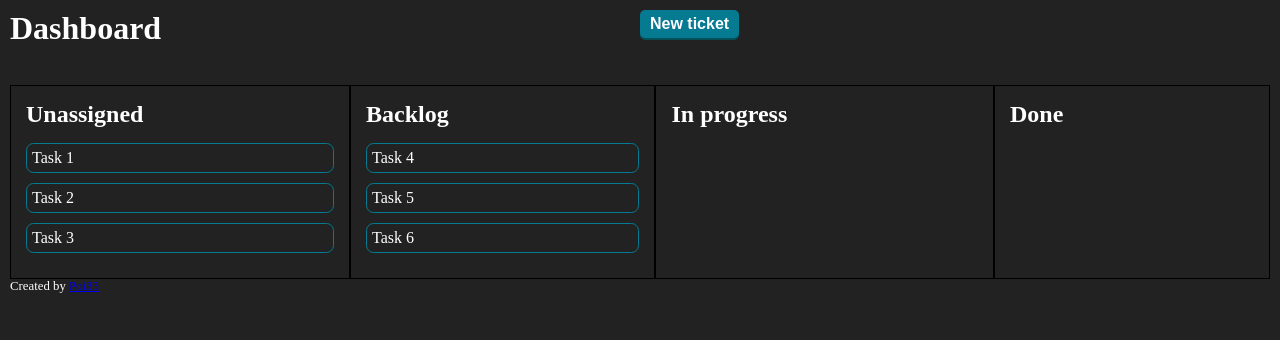
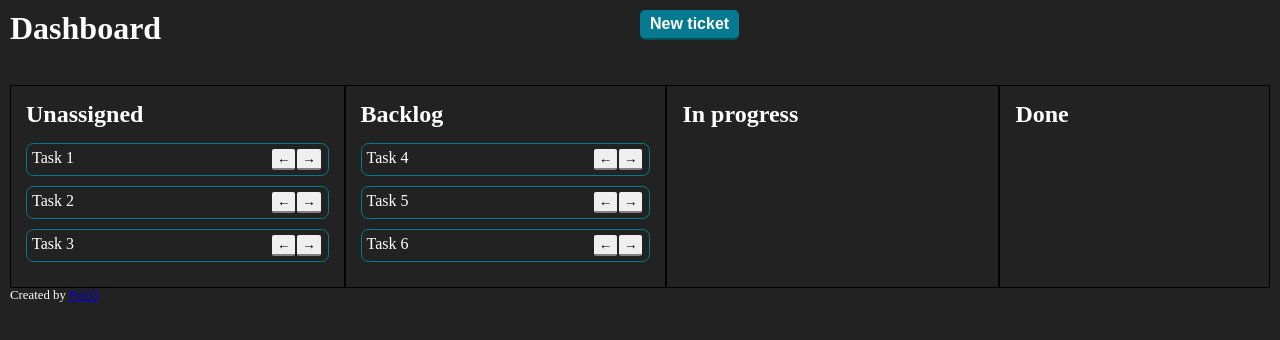
Before and after one commit to poi33/vue-project-board, a Vue app: page / in a window 1280 px wide. Shown: the top 340 px of the page. Built offline with nearby package versions, Linux system fonts and the light colour scheme.

Commit message:
Feature: change lane position Readme update Notes on next things to work on

```diff
--- a/src/App.vue
+++ b/src/App.vue
@@ -1,5 +1,5 @@
 <script setup lang="ts">
-import Dashboard from './components/dashboard.vue'
+    import Dashboard from './components/Dashboard.vue';
 
 function newTicket() {
     //Open new ticket modal
--- a/src/components/Dashboard.vue
+++ b/src/components/Dashboard.vue
@@ -1,64 +1,51 @@
 <script setup lang="ts">
     import { ref } from 'vue';
+    import json from '@/data/data.json';
+    import { directions, moveTicket, type Swimlane, type Item } from '@/dataHandling/swimlane';
 
-    const swimList = ref(getData());
+    const data = ref(getData());
+    const swimlanes: Swimlane[] | undefined = data?.value?.swimlanes;
+    const items: Item[] | undefined = data?.value?.items;
 
     function getData() {
-        // Preferably fetch data from database
+        // Should change this to fetch data from database.
+        // GraphQL? SQL?
 
-        return [
-            {
-                id: 1,
-                name: 'Unassigned',
-                items: [
-                    {
-                        id: 1,
-                        name: 'Task 1'
-                    },
-                    {
-                        id: 2,
-                        name: 'Task 2'
-                    },
-                    {
-                        id: 3,
-                        name: 'Task 3'
-                    }
-                ]
-            },
-            {
-                id: 2,
-                name: 'Backlog',
-                items: [
-                    {
-                        id: 4,
-                        name: 'Task 4'
-                    },
-                    {
-                        id: 5,
-                        name: 'Task 5'
-                    },
-                    {
-                        id: 6,
-                        name: 'Task 6'
-                    }
-                ]
-            },
-            {
-                name: 'In progress'
-            },
-            {
-                name: 'Done'
-            }
-        ]
+        if (json) {
+            return json;
+        }
+
+        console.error("No data found");
+        return null;
+    }
+
+    function getTicket(id: number) {
+        const item = items?.find((item: Item) => item.id === id);
+        if (!item) {
+            throw new Error(`No item found with id ${id}`);
+        }
+        return item;
     }
 </script>
 
 <template>
     <section class="overview">
-        <div class="swimlane" v-for="swimlane in swimList" :key="swimlane.id">
+        <div class="swimlane" v-if="swimlanes" v-for="swimlane in swimlanes" :key="swimlane.id">
             <h2>{{ swimlane.name }}</h2>
-            <ul class="swimlaneoverview" v-for="item in swimlane.items" :key="item.id">
-                <li class="ticket">{{ item.name }}</li>
+            <ul class="swimlaneoverview" v-if="swimlane && items" v-for="itemId in swimlane.items">
+                <li class="ticket" v-if="itemId" :key="itemId">
+                    <span>{{ getTicket(itemId)?.name }}</span>
+                    <div class="actions">
+                        <button
+                            class="btn"
+                            @click="moveTicket(swimlanes, items, itemId, swimlane.id, directions.left)"
+                            aria-label="Move left">&LeftArrow;</button>
+                        <button
+                            class="btn"
+                            @click="moveTicket(swimlanes, items, itemId, swimlane.id, directions.right)"
+                            aria-label="Move right">&RightArrow;</button>
+                    </div>
+                </li>
             </ul>
         </div>
     </section>
@@ -87,10 +74,24 @@
         }
     }
     .ticket {
+        display: flex;
         padding: 5px;
         border: 1px solid var(--ticket-color);
         border-radius: 7.5px;
         margin-bottom: 10px;
-        cursor: grab;
+
+        .actions {
+            flex-grow: 1;
+            display: flex;
+            justify-content: flex-end;
+
+            button {
+                padding: 2px 5px;
+                border: none;
+                border-bottom: 2px solid gray;
+                margin-right: 2px;
+                border-radius: 2px;
+            }
+        }
     }
 </style>
--- /dev/null
+++ b/src/data/data.json
@@ -0,0 +1,48 @@
+{
+    "swimlanes": [
+        {
+            "id": 1,
+            "name": "Unassigned",
+            "items": [1, 2, 3]
+        },
+        {
+            "id": 2,
+            "name": "Backlog",
+            "items": [4, 5, 6]
+        },
+        {
+            "id": 3,
+            "name": "In progress"
+        },
+        {
+            "id": 4,
+            "name": "Done"
+        }
+    ],
+    "items": [
+        {
+            "id": 1,
+            "name": "Task 1"
+        },
+        {
+            "id": 2,
+            "name": "Task 2"
+        },
+        {
+            "id": 3,
+            "name": "Task 3"
+        },
+        {
+            "id": 4,
+            "name": "Task 4"
+        },
+        {
+            "id": 5,
+            "name": "Task 5"
+        },
+        {
+            "id": 6,
+            "name": "Task 6"
+        }
+    ]
+}
--- /dev/null
+++ b/src/dataHandling/swimlane.ts
@@ -0,0 +1,169 @@
+export type Swimlane = {
+    id: number;
+    name: string;
+    items?: number[];
+}
+
+export type Item = {
+    id: number;
+    name: string;
+    description?: string;
+    status?: string;
+}
+
+export enum directions {
+    left,
+    right
+}
+
+export type Direction = directions.left | directions.right;
+
+/**
+ * Checks if a ticket can be moved on the current lane is possible to avoid a
+*  ticket moving causing errors.
+ */
+export function canMoveLane(allLanes: Swimlane[], fromLane: Swimlane, direction: Direction) {
+    if (direction === directions.left) {
+        const index = allLanes.indexOf(fromLane);
+        if (index !== 0 &&
+            index > -1) {
+            return true;
+        }
+        return false;
+    }
+    else {
+        const index = allLanes.indexOf(fromLane);
+        if (index !== allLanes.length - 1 &&
+            index > -1) {
+            return true;
+        }
+        return false;
+    }
+}
+
+/**
+ * Easy-of-use method for getting a swimlane.
+ */
+export function getSwimlane(allLanes: Swimlane[], currentId: number): Swimlane | null;
+
+export function getSwimlane(allLanes: Swimlane[], currentSwimlane: Swimlane): Swimlane | null;
+
+export function getSwimlane(allLanes: Swimlane[], currentSwimlane: Swimlane | number) {
+    if (typeof currentSwimlane === "number") {
+        const lane = allLanes.find(lane => lane.id == currentSwimlane);
+
+        return lane ? lane : null;
+    } else {
+        const index = allLanes.indexOf(currentSwimlane);
+
+        return allLanes[index] ? allLanes[index] : null;
+    }
+}
+
+export function getLaneByDirection(
+    allLanes: Swimlane[],
+    currentSwimlane: Swimlane,
+    direction: Direction): Swimlane {
+
+    const index = allLanes.indexOf(currentSwimlane);
+
+    if (direction === directions.left) {
+
+        return allLanes[index - 1];
+    }
+    else {
+
+        return allLanes[index + 1];
+    }
+}
+
+/**
+ * Checks if a ticket is in a lane, to avoid moving not existing tickets.
+ */
+export function isTicketInLane(currentTicketId: number, currentSwimlane: Swimlane): boolean {
+    if (!currentSwimlane.items) {
+        return false;
+    }
+
+    return currentSwimlane.items?.indexOf(currentTicketId) >= 0 ? true : false;
+}
+
+/**
+ * Easy-of-use method for getting a ticket.
+ */
+export function getTicket(allTickets: Item[], currentId: number): Item | null {
+    const ticket = allTickets.find(ticket => ticket.id == currentId);
+
+    return ticket ? ticket : null;
+}
+
+export function removeFromLane(
+    currentItemId: number,
+    currentSwimlane: Swimlane): Number | null {
+    const refCurrentItem = currentSwimlane?.items?.find(el => el === currentItemId);
+
+    if (currentSwimlane?.items && refCurrentItem) {
+        const removedElements = currentSwimlane.items.splice(
+            currentSwimlane.items.indexOf(refCurrentItem),
+            1
+        );
+
+        if (removedElements.length > 1) {
+            console.error("More than one element removed!");
+        }
+
+        if (removedElements[0] !== currentItemId) {
+            console.error("Removed element id does not match current item id");
+        }
+
+        return removedElements[0];
+    }
+
+    return null;
+}
+
+export function addToLane(
+    currentItemId: number,
+    laneToAdd: Swimlane): void {
+
+    if (laneToAdd.items) {
+        laneToAdd.items.push(currentItemId);
+    } else {
+        laneToAdd.items = [currentItemId];
+    }
+}
+
+export function moveTicket(
+    allLanes: Swimlane[],
+    allTickets: Item[],
+    currentTicketId: number,
+    currentSwimlaneId: number,
+    direction: Direction) {
+
+    const currentSwimlane = getSwimlane(allLanes, currentSwimlaneId);
+    if (!currentSwimlane) {
+        console.error("Swimlane not found!");
+
+        return null;
+    }
+    if (!canMoveLane(allLanes, currentSwimlane, direction)) {
+        console.error("Ticket cannot move!");
+
+        return null;
+    }
+    if (!isTicketInLane(currentTicketId, currentSwimlane)) {
+        console.error("Ticket is not in lane!");
+
+        return null;
+    }
+    const currentTicket = getTicket(allTickets, currentTicketId);
+    if (!currentTicket) {
+        console.error("Ticket not found!");
+
+        return null;
+    }
+
+    const nextLane = getLaneByDirection(allLanes, currentSwimlane, direction);
+    removeFromLane(currentTicketId, currentSwimlane);
+    addToLane(currentTicketId, nextLane);
+}
```
Also changed, not shown: 1 other file (tests, documents, lock files or other folders).
